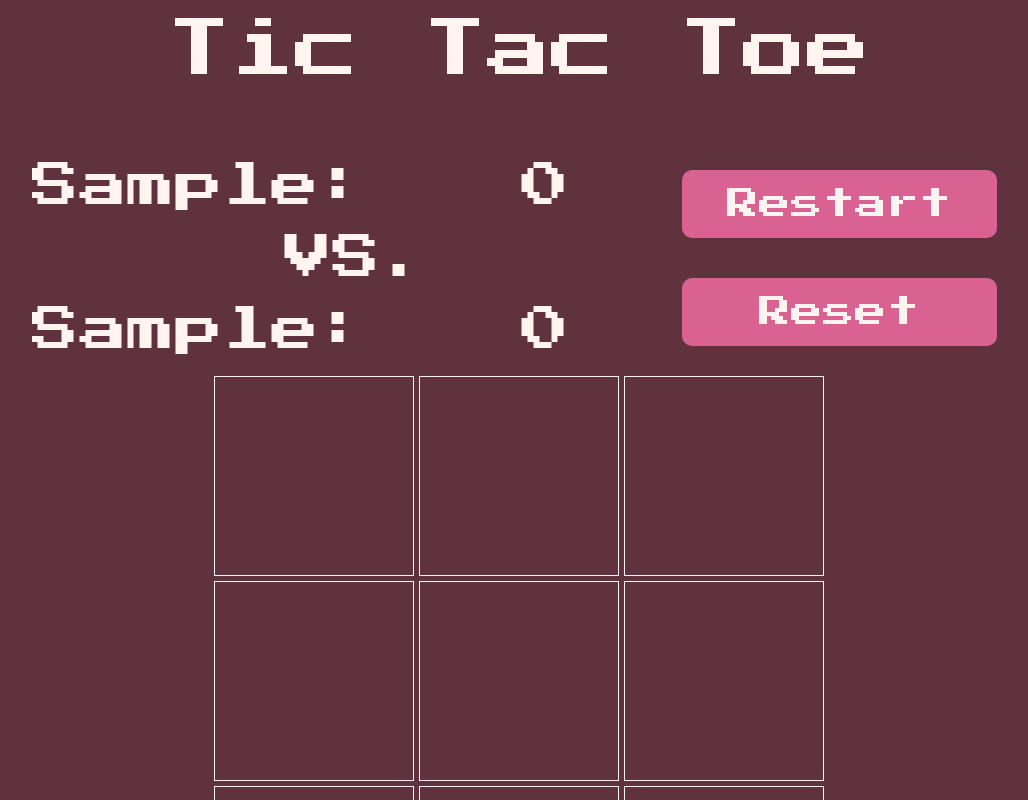
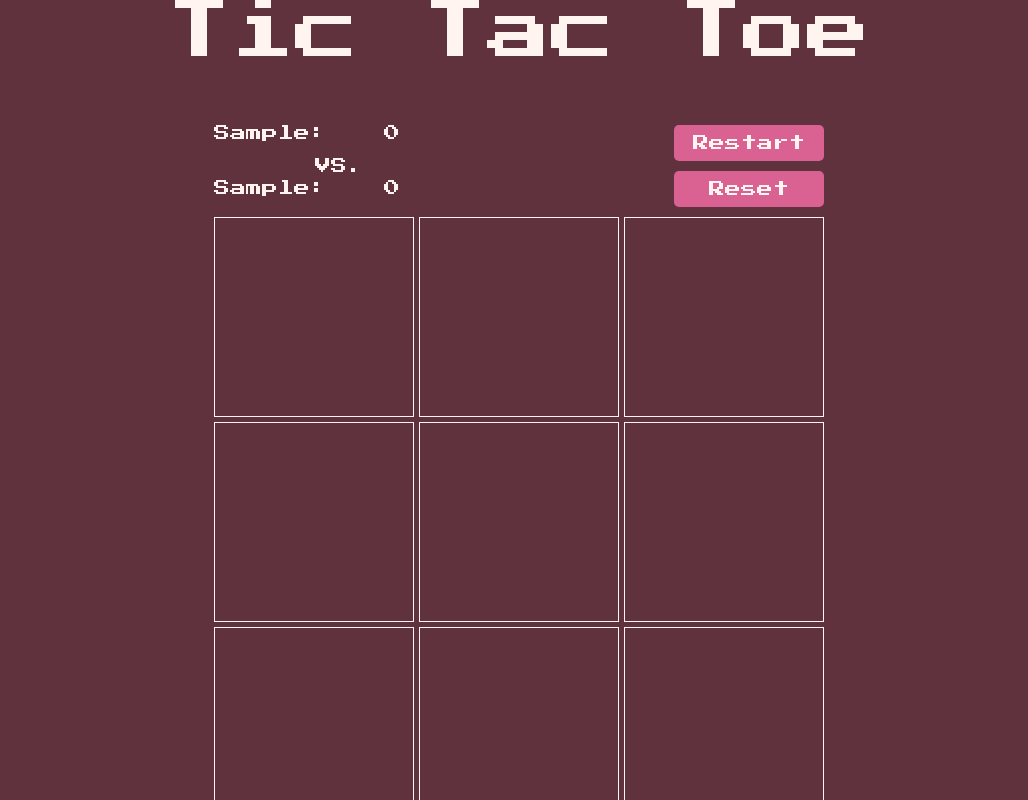
Before and after one commit to Aldeimeter/TheOdinProject_Projects, a plain HTML site: page OdinTicTacToe/index.html in a window 1280 px wide. Both pictures are taken after typing "Sample", "Sample" into the empty fields and a click on the button "Start". Shown: the top 800 px of the page, without its empty margins (121-1149 px from the left). Drawn offline with Linux system fonts and the light colour scheme; a web font is replaced by a local one.

Commit message:
fix desktop layout

```diff
--- a/OdinTicTacToe/index.html
+++ b/OdinTicTacToe/index.html
@@ -12,8 +12,10 @@
     </style>
   </head>
   <body>
+    <header>
+      <h1>Tic Tac Toe</h1>
+    </header>
     <main class="container">
-      <h1>Tic Tac Toe</h1>
       <form action="" method="get" class="">
         <fieldset>
           <legend>Player 1</legend>
--- a/OdinTicTacToe/style.css
+++ b/OdinTicTacToe/style.css
@@ -3,7 +3,6 @@
   padding: 0;
   box-sizing: border-box;
   font-weight: 400;
-  line-height: 1.5;
 }
 :root {
   --dark-bg: #60323e;
@@ -34,27 +33,27 @@ body {
   background-color: var(--dark-bg);
   color: var(--bright-fg);
   position: relative;
-}
-main.container {
   display: grid;
+  grid-template-rows: 100px 1fr 50px;
   place-content: center;
-  place-items: center;
-  gap: 50px;
-  grid-template-rows: 100px 1fr;
+  justify-items: center;
+  gap: 25px;
+  /*place-content: center;*/
+  /*place-items: center;*/
 }
 button {
   cursor: pointer;
   transition: background-color 0.5s ease;
   border: none;
-  border-radius: 10px;
+  border-radius: 5px;
   padding: 10px;
   color: inherit;
   font: inherit;
 }
 div.game {
   justify-content: center;
-  aspect-ratio: 1/1;
-  border-radius: 10px;
+  /*aspect-ratio: 1/1;*/
+  border-radius: 5px;
   padding: 10px;
   gap: 5px;
   display: grid;
@@ -76,7 +75,7 @@ form {
   display: flex;
   flex-direction: column;
   padding: 20px;
-  border-radius: 10px;
+  border-radius: 5px;
   background-color: var(--pink-bg);
   color: var(--bright-fg);
 }
@@ -173,44 +172,6 @@ form > button[type="submit"]:hover {
 .hidden {
   display: none !important;
 }
-div.score {
-  font-size: 3rem;
-  display: grid;
-  grid-template-rows: 1fr 1fr 1fr;
-  place-content: center;
-  justify-self: start;
-}
-div.score > p {
-  display: grid;
-  gap: 10px;
-  grid-template-columns: 3fr 1fr;
-}
-div.score > p:nth-child(2) {
-  grid-column: 1/3;
-  display: flex;
-  justify-content: center;
-}
-div.score span.name {
-  overflow: hidden;
-  width: 10ch;
-}
-div.score span.name:after {
-  content: ":";
-}
-.game-container {
-  display: flex;
-  flex-direction: column;
-  position: relative;
-}
-.game-container button {
-  background-color: var(--pink-bg);
-  color: var(--bright-fg);
-  font-size: 2rem;
-}
-.game-container button:hover {
-  background-color: var(--bright-fg);
-  color: var(--pink-bg);
-}
 @keyframes shake {
   0% {
     transform: translate(1px, 1px) rotate(0deg);
@@ -255,13 +216,52 @@ div.score span.name:after {
 }
 .info {
   display: grid;
-  grid-template-columns: 2fr 1fr;
+  grid-template-columns: 1fr 150px;
+  padding: 0 10px;
+}
+.game-container {
+  display: flex;
+  flex-direction: column;
+  position: relative;
 }
 .controls {
   display: flex;
   justify-content: space-around;
   flex-direction: column;
-  margin-right: 10px;
+  gap: 10px;
+}
+.controls button {
+  background-color: var(--pink-bg);
+  color: var(--bright-fg);
+  font-size: inherit;
+}
+.controls button:hover {
+  background-color: var(--bright-fg);
+  color: var(--pink-bg);
+}
+div.score {
+  font-size: 1rem;
+  display: grid;
+  grid-template-rows: 1fr 1fr 1fr;
+  place-content: center;
+  justify-self: start;
+}
+div.score > p {
+  display: grid;
+  gap: 10px;
+  grid-template-columns: 2fr 1fr;
+}
+div.score > p:nth-child(2) {
+  display: flex;
+  justify-content: center;
+  align-items: center;
+}
+div.score span.name {
+  overflow: hidden;
+  width: 10ch;
+}
+div.score span.name:after {
+  content: ":";
 }
 .text {
   text-align: center;
@@ -294,15 +294,16 @@ footer {
   width: 55ch;
   position: absolute;
   z-index: 1;
-  top: -400%;
+  top: -600%;
   left: -100%;
-  border: 2px dashed var(--pink-bg);
   text-align: start;
   padding: 5px;
   padding-right: 0;
   border-radius: 5px;
   cursor: help;
   letter-spacing: 0.1rem;
+  line-height: 1.5;
+  background-color: var(--pink-bg);
 }
 .tooltip:hover .tooltip-text {
   visibility: visible;
```
